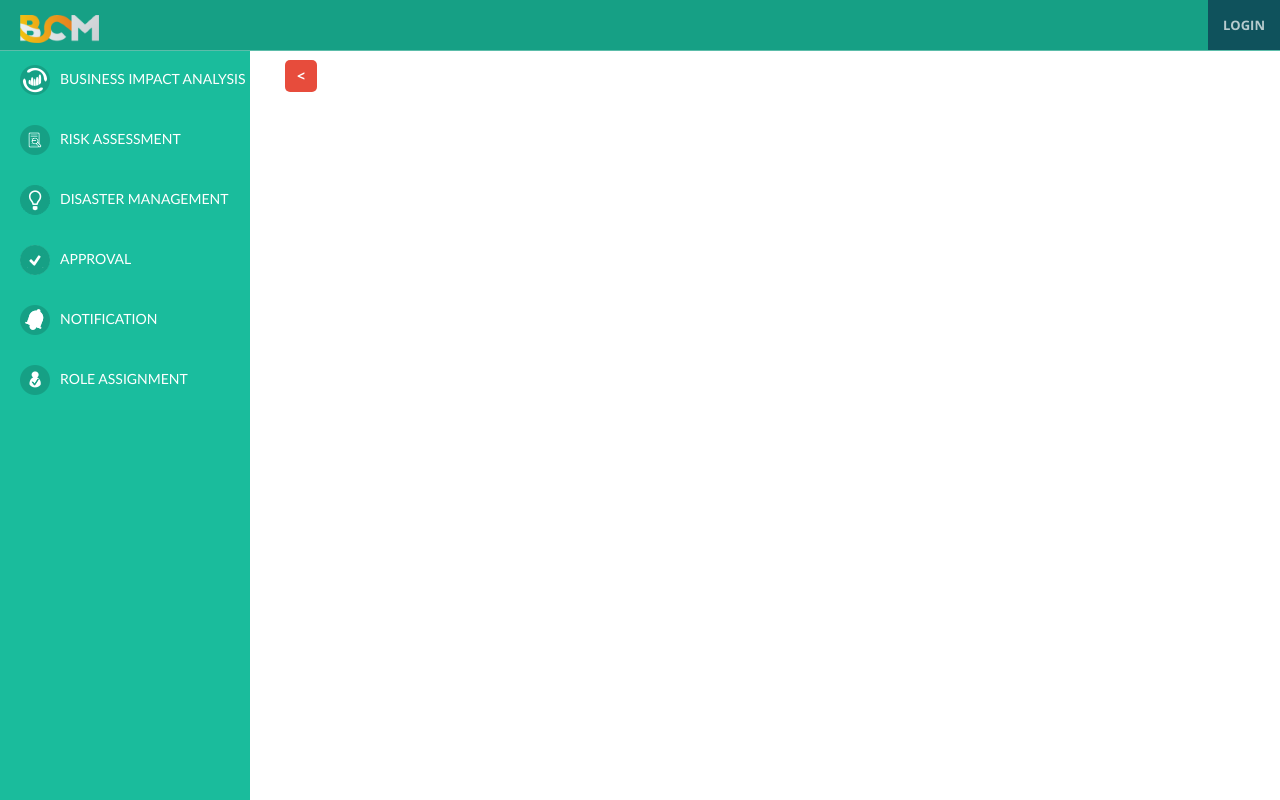
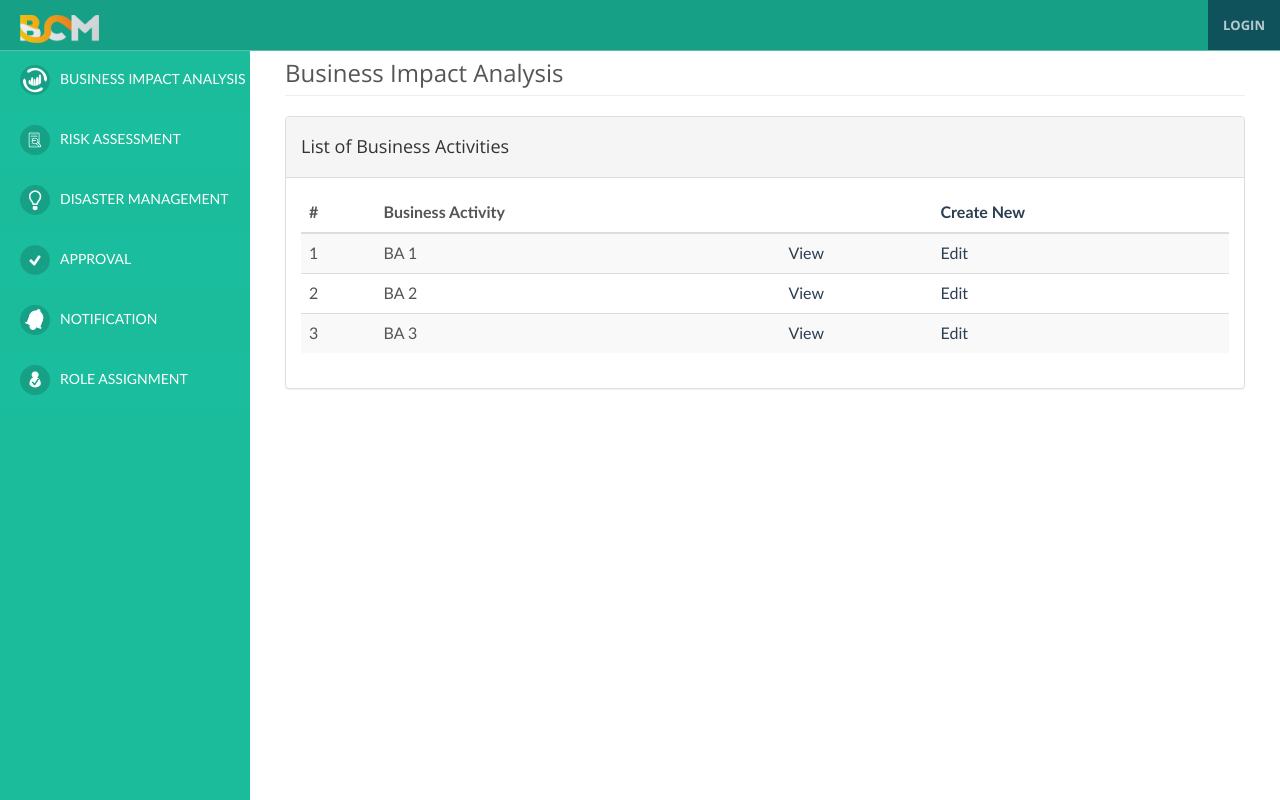
Before and after one commit to farhan0syakir/BCM, a CodeIgniter app: page /BCM/index.php/home_controller/index in a window 1280 px wide. Run offline with CodeIgniter, Linux system fonts and the light colour scheme; some libraries are stand-ins or nearby versions.

Commit message:
BIA  Controller

```diff
--- a/application/config/autoload.php
+++ b/application/config/autoload.php
@@ -64,7 +64,7 @@ $autoload['libraries'] = array();
 |	$autoload['helper'] = array('url', 'file');
 */
 
-$autoload['helper'] = array();
+$autoload['helper'] = array('url');
 
 
 /*
--- a/application/views/layout/content.php
+++ b/application/views/layout/content.php
@@ -1,14 +1,77 @@
 
 		<div id="page-content-wrapper">
             <div class="container-fluid">
-                <div class="row">
+                <!--div class="row">
                     <div class="col-lg-12">
                         <a href="#menu-toggle" class="btn top-margin btn-default" id="menu-toggle"><</a>
 
 						<!--p>This template has a responsive menu toggling system. The menu will appear collapsed on smaller screens, and will appear non-collapsed on larger screens. When toggled using the button below, the menu will appear/disappear. On small screens, the page content will be pushed off canvas.</p>
                         <p>Make sure to keep all page content within the <code>#page-content-wrapper</code>.</p-->
 
+                    <!--/div>
+                </div-->
+
+				<!-- List BIA -->
+
+				<div class="row">
+                <div class=" col-lg-12">
+                    <h3 class="title page-header">Business Impact Analysis</h3>
+                </div>
+                <!-- /.col-lg-12 -->
+
+                <!-- /.col-lg-4 -->
+             </div>
+            <!-- /.row -->
+
+			<div class="row">
+				<div class="col-lg-12">
+                    <div class="panel panel-default">
+                        <div class="panel-heading">
+                            <h4>List of Business Activities</h4>
+                        </div>
+                        <!-- /.panel-heading -->
+                        <div class="panel-body">
+                            <div class="table-responsive">
+                                <table class="table table-striped">
+                                    <thead>
+                                        <tr>
+                                            <th>#</th>
+                                            <th>Business Activity</th>
+                                            <th></th>
+                                            <th><a class="crud">Create New</a></th>
+                                        </tr>
+                                    </thead>
+                                    <tbody>
+                                        <tr>
+                                            <td>1</td>
+                                            <td>BA 1</td>
+                                            <td><a class="crud" href="<?php echo base_url('index.php/bia_controller/view/id')?>">View</a></td>
+                                            <td><a class="crud">Edit</a></td>
+                                        </tr>
+                                        <tr>
+                                            <td>2</td>
+                                            <td>BA 2</td>
+                                            <td><a class="crud">View</a></td>
+                                            <td><a class="crud">Edit</a></td>
+                                        </tr>
+                                        <tr>
+                                            <td>3</td>
+                                            <td>BA 3</td>
+                                            <td><a class="crud">View</a></td>
+                                            <td><a class="crud">Edit</a></td>
+                                        </tr>
+                                    </tbody>
+                                </table>
+                            </div>
+                            <!-- /.table-responsive -->
+                        </div>
+                        <!-- /.panel-body -->
                     </div>
+                    <!-- /.panel -->
                 </div>
+			</div>
+
+				<!-- List BIA -->
+
             </div>
         </div>
--- a/assets/css/creative.css
+++ b/assets/css/creative.css
@@ -1968,3 +1968,11 @@ li.ganjil
 	background-color:#1ABD9E;
 
 }
+
+
+.title
+{
+	background-color:transparent;
+
+
+}
```
Also changed, not shown: application/controllers/bia_controller.php (added, +17 -0 lines), application/views/pages/bia/view.php (added).
